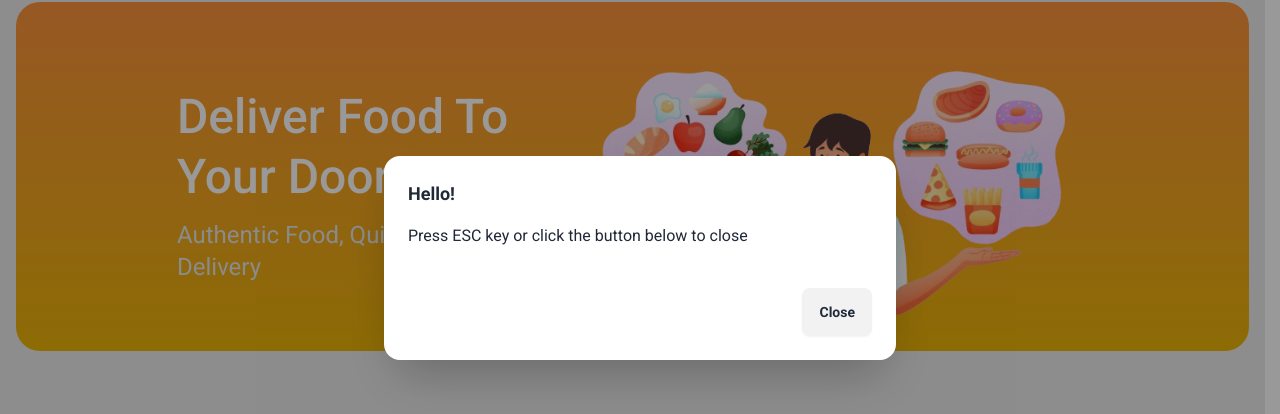
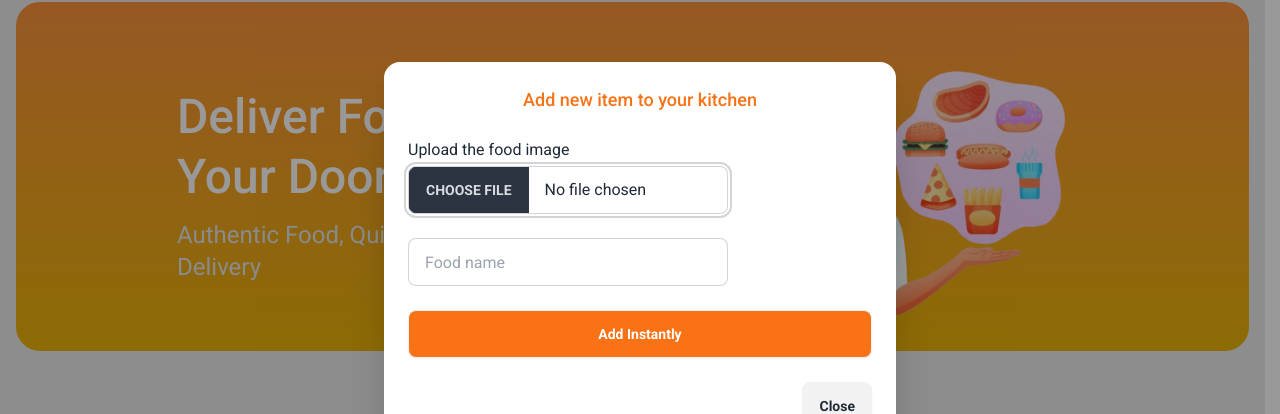
Before and after one commit to justJubair/foodio, a React (Vite) app: page / in a window 1280 px wide. Both pictures are taken after a click on the button "Add More". Shown: the part 142-556 px from the top of the page. Built offline with nearby package versions, Linux system fonts and the light colour scheme; no server answers.

Commit message:
Add: image posted in imgBB hosting server

```diff
--- a/package.json
+++ b/package.json
@@ -10,6 +10,7 @@
     "preview": "vite preview"
   },
   "dependencies": {
+    "axios": "^1.6.5",
     "react": "^18.2.0",
     "react-dom": "^18.2.0",
     "react-hook-form": "^7.49.2",
--- a/src/components/PopularFoodSlide/PopularFoodSlide.jsx
+++ b/src/components/PopularFoodSlide/PopularFoodSlide.jsx
@@ -1,19 +1,31 @@
+/* eslint-disable react/prop-types */
+import axios from "axios";
 import Loader from "../Loader/Loader";
-import { useForm } from "react-hook-form"
+import { useForm } from "react-hook-form";
 // Icons
 import { MdChevronLeft, MdChevronRight } from "react-icons/md";
 
-/* eslint-disable react/prop-types */
+const image_hosting_key = import.meta.env.VITE_IMAGE_HOSTING_KEY;
+const image_hosting_api = `https://api.imgbb.com/1/upload?expiration=600&key=${image_hosting_key}`
 const PopularFoodSlide = ({ foods }) => {
   const {
     register,
     handleSubmit,
+    reset,
     formState: { errors },
-      } = useForm()
+  } = useForm();
 
-      const onSubmit = (data) => {
-            console.log(data)
+  const onSubmit = async(data) => {
+        const imageFile = {image: data.image[0]}
+
+        const name = data.name;
+        const dbResponse = await axios.post(image_hosting_api, imageFile, {
+            headers: {
+                "content-type": "multipart/form-data"
             }
+        })
+        console.log(dbResponse.data)
+  };
 
   const sliderLeft = () => {
     let slider = document.getElementById("populer");
@@ -33,14 +45,37 @@ const PopularFoodSlide = ({ foods }) => {
       <div className="flex items-center justify-between mb-6">
         <h3 className="text-xl font-bold">Popular</h3>
         <div className="flex items-center gap-2">
-          <button className="btn btn-sm text-orange-500 mr-5" onClick={()=>document.getElementById('my_modal_1').showModal()}>Add More</button>
+          <button
+            className="btn btn-sm text-orange-500 mr-5"
+            onClick={() => document.getElementById("my_modal_1").showModal()}
+          >
+            Add More
+          </button>
           {/* modal content */}
           <dialog id="my_modal_1" className="modal">
             <div className="modal-box">
-              <h3 className="font-bold text-lg">Hello!</h3>
-              <p className="py-4">
-                Press ESC key or click the button below to close
-              </p>
+              <h2 className="text-center font-medium mb-6 text-lg text-orange-500">
+                Add new item to your kitchen
+              </h2>
+              <form onSubmit={handleSubmit(onSubmit)} className="flex flex-col gap-6">
+                <label htmlFor="image">
+                  <span>Upload the food image</span>
+                  <input
+                    type="file"
+                    {...register("image", {required:true})}
+                    className="file-input file-input-bordered w-full max-w-xs mt-1"
+                  />
+                </label>
+                <label htmlFor="food name">
+                  <input
+                    type="text"
+                    {...register("name", {required:true})}
+                    placeholder="Food name"
+                    className="input input-bordered w-full max-w-xs"
+                  />
+                </label>
+                    <button type="submit" className="btn btn-block bg-orange-500 text-white hover:bg-orange-600">Add Instantly</button>
+              </form>
               <div className="modal-action">
                   <form method="dialog">
                     {/* if there is a button in form, it will close the modal */}
```
Also changed, not shown: 1 other file (tests, documents, lock files or other folders). Lines whose indentation alone changed are shown as unchanged.
